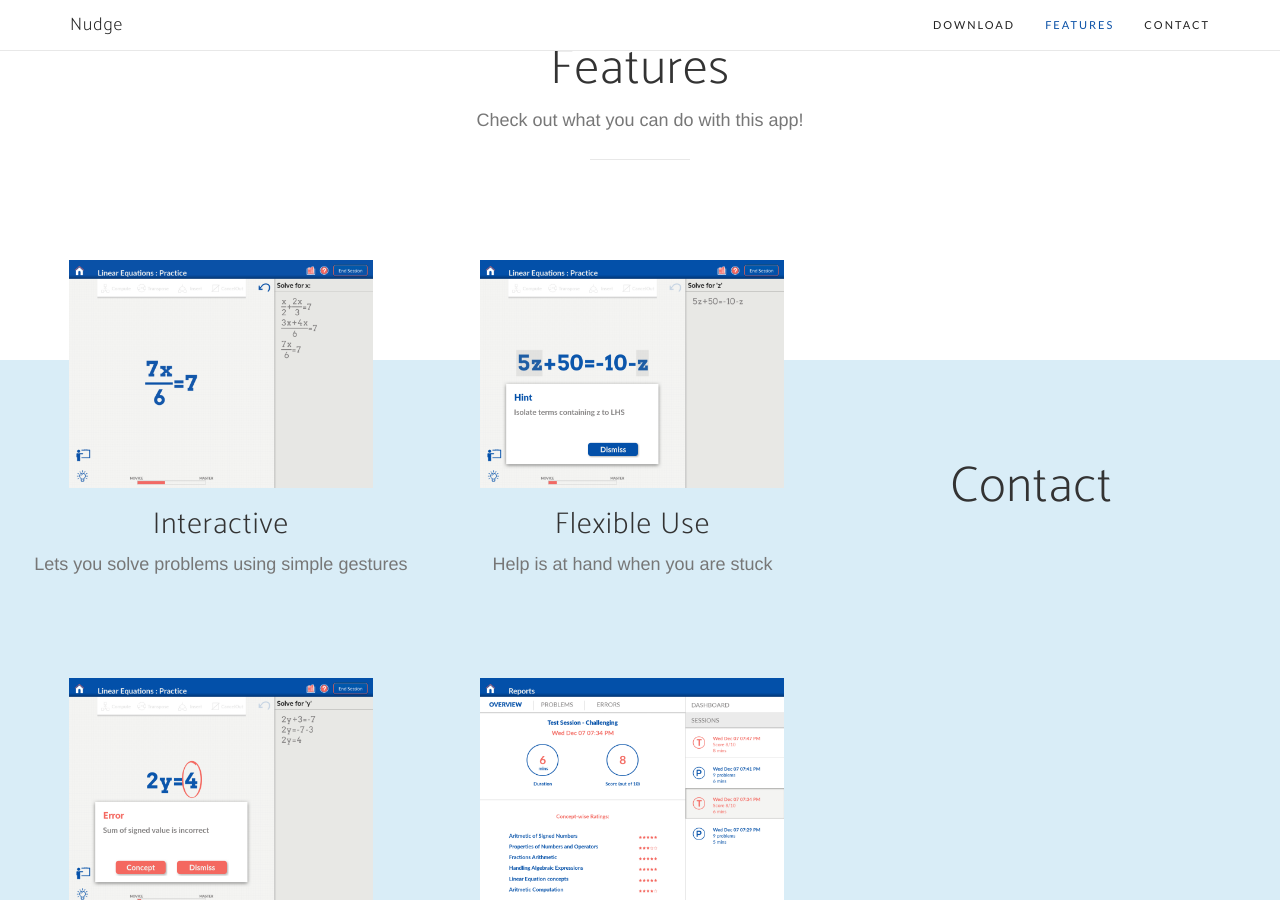
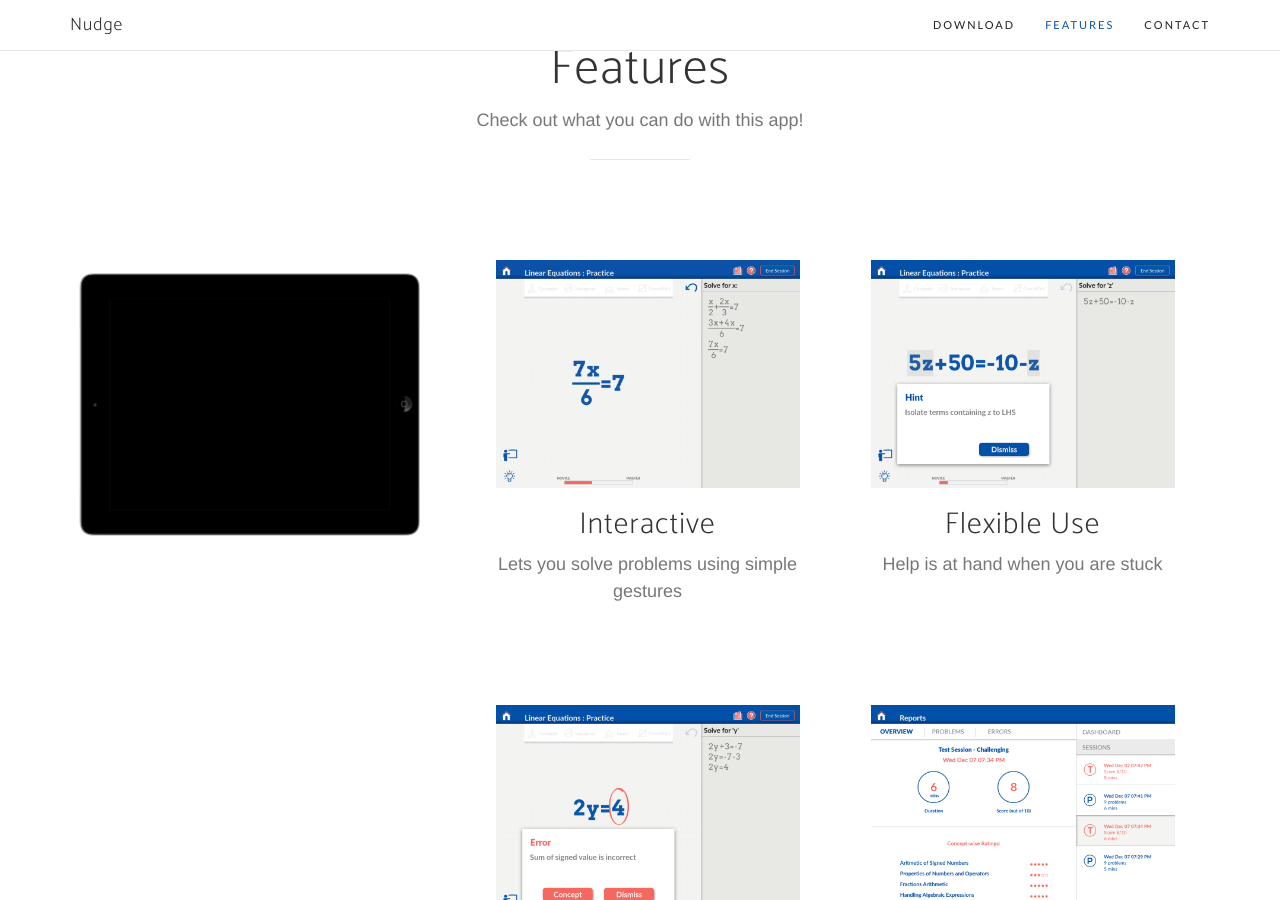
Before and after one commit to nudgealgebra/nudgealgebra.github.io, a Jekyll site: the page built from index.html, in a window 1280 px wide and 900 px high, scrolled down 1529 px. Built offline with Jekyll 4.4.1, drawn with Linux system fonts in a browser that asks for light colours; nearby versions of some CDN libraries; some web fonts are replaced; the list of posts is cut into pages by our own code.

Commit message:
Revert features ipad removal attempt

```diff
--- a/_includes/services.html
+++ b/_includes/services.html
@@ -10,7 +10,7 @@
                     </div>
                 </div>
             </div>
-            <!--div class="row">
+            <div class="row">
                 <div class="col-md-4">
                     <div class="device-container">
                         <div class="device-mockup ipad landscape silver">
@@ -24,7 +24,7 @@
                             </div>
                         </div>
                     </div>
-                </div-->
+                </div>
                 <div class="col-md-8">
                     <div class="container-fluid">
                         <div class="row">
```
